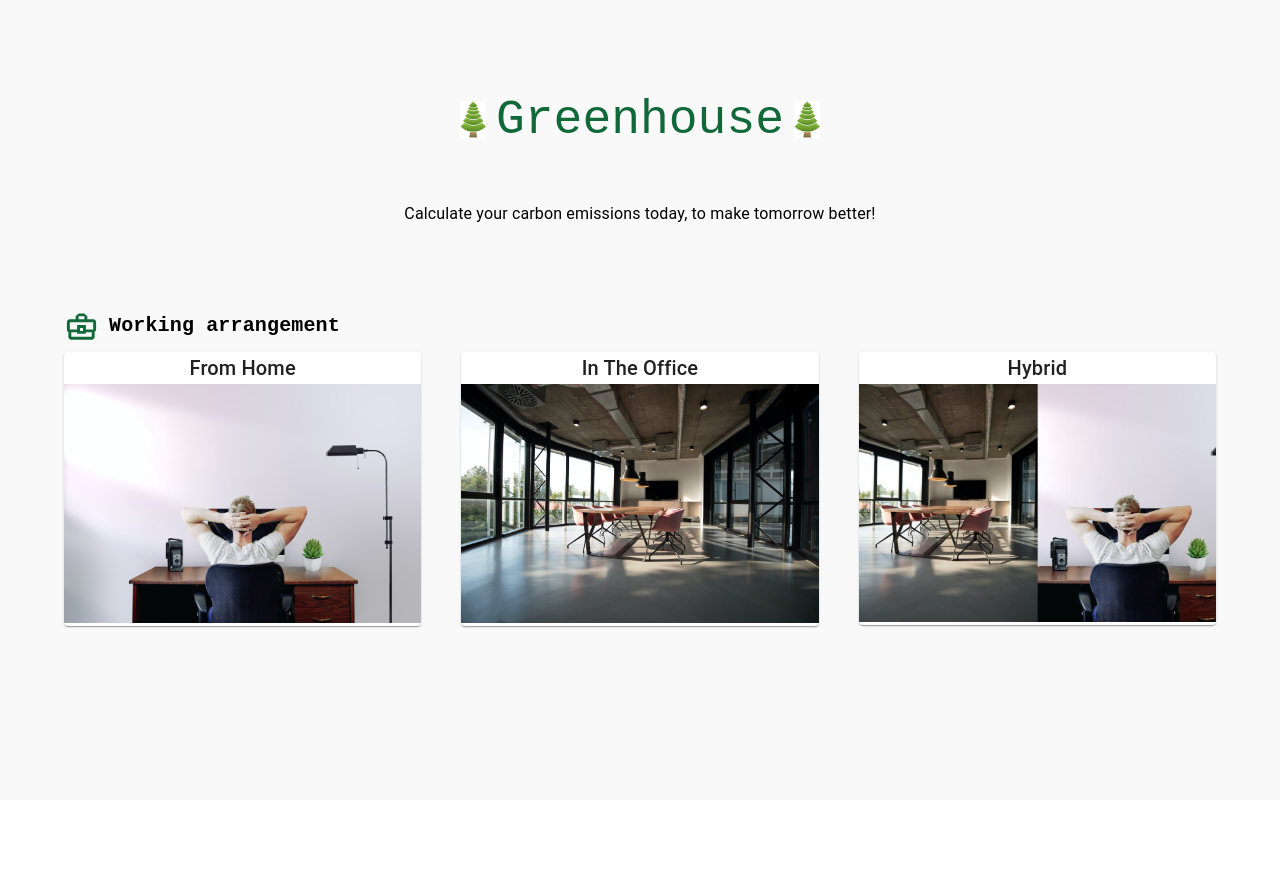
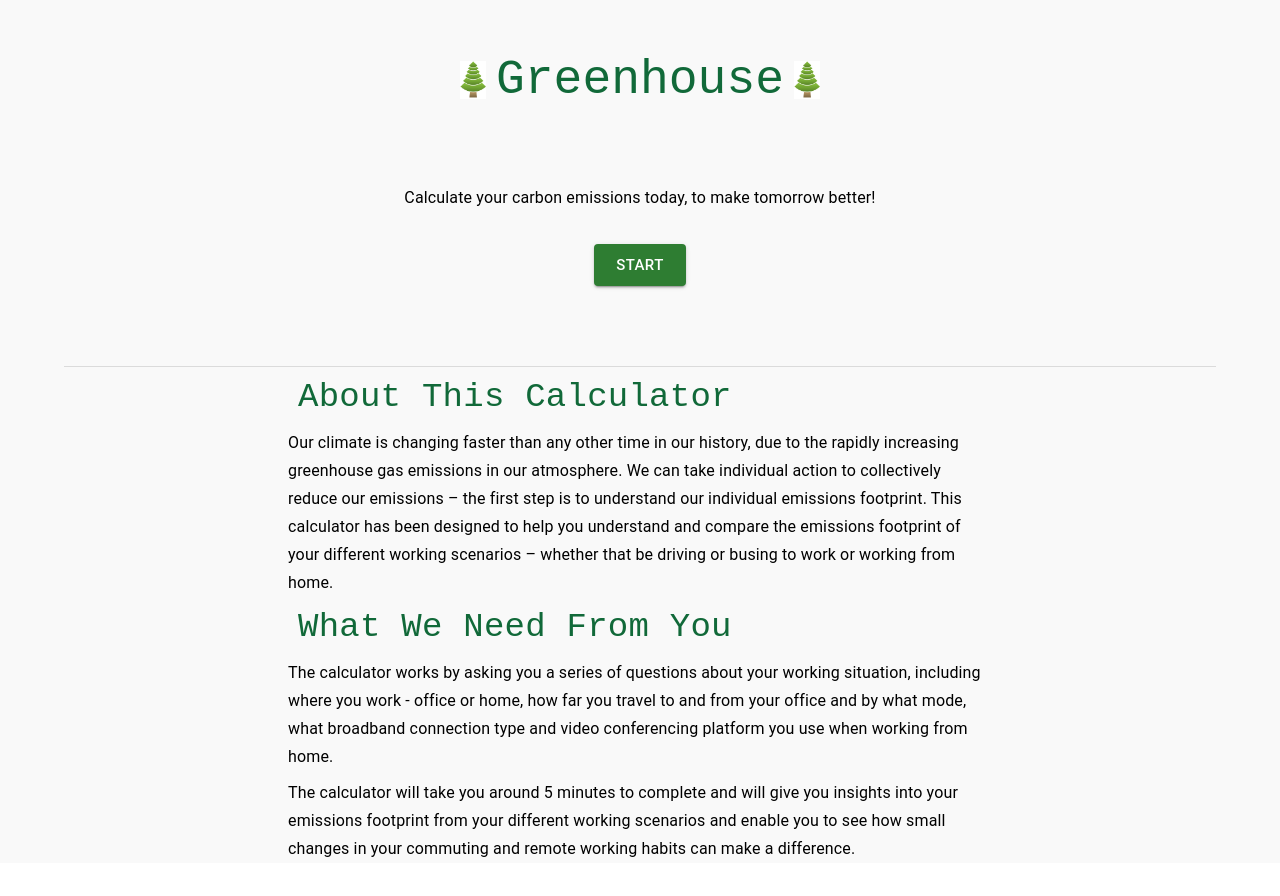
Before and after one commit to Cyclomaniac758/Imprint, a React (Create React App) app: page / in a window 1280 px wide. Shown: the top 896 px of the page. Before the commit the page ends 800 px from the top, so only its background shows below. Built offline with nearby package versions, Linux system fonts and the light colour scheme.

Commit message:
Implement new user flow for assumed hybrid work week. Need to implement state management and proper calculation.

```diff
--- a/src/App.js
+++ b/src/App.js
@@ -1,15 +1,17 @@
 import { BrowserRouter, Route, Routes } from 'react-router-dom';
 import FromHome from './pages/FromHome';
-import Home from './pages/Home';
+import Home2 from './pages/Home2';
 import InTheOffice from './pages/InTheOffice';
 import Hybrid from './pages/Hybrid';
 import Result from "./pages/Result";
+import Calculator from "./pages/Calculator";
 
 function App() {
   return (
     <BrowserRouter>
       <Routes>
-        <Route path='/' element={<Home/>}/>
+        <Route path='/' element={<Home2/>}/>
+        <Route path='/calculator' element={<Calculator/>}/>
         <Route path='/fromHome' element={<FromHome/>}/>
         <Route path='/inTheOffice' element={<InTheOffice/>}/>
         <Route path='/hybrid' element={<Hybrid/>}/>
--- a/src/fromOfficePages/OfficePage1.js
+++ b/src/fromOfficePages/OfficePage1.js
@@ -17,7 +17,7 @@ function OfficePage1(props) {
         <>
             <Box sx={{paddingTop: '40px', display: 'flex', flexDirection: 'row', alignItems: 'center', justifyContent: 'center'}}>
                 <CommuteIcon fontSize='large' sx={{color:'#116939'}}/>
-                <Typography variant='h6' sx={{ml: '10px'}}>Daily Commute Distance</Typography>
+                <Typography variant='h6' sx={{ml: '10px'}}>Enter Daily Commute Distance</Typography>
             </Box>
             <Box sx={{paddingTop: '30px',flexDirection: 'row', display: 'flex', justifyContent: 'center', alignItems: 'center'}}>
                 <Grid container sx={{width: '60%'}}>
--- /dev/null
+++ b/src/pages/Calculator.js
@@ -0,0 +1,82 @@
+import Logo from "../logo/Logo";
+import './pages.css';
+import {Container} from "@mui/system";
+import {Button} from "@mui/material";
+import React, {useState} from "react";
+import {useNavigate} from "react-router-dom";
+import WeekBreakdown from "./WeekBreakdown";
+import InTheOffice from "./InTheOffice";
+import FromHome from "./FromHome";
+
+const commuteFactors = {
+    'Car-Petrol': 0.265,
+    'Car-Diesel': 0.270,
+    'Car-Electric': 0.026,
+    'Car-Diesel Hybrid': 0.242,
+    'Car-Petrol Hybrid': 0.201,
+    'Bus': 0.155,
+    'Motorcycle <60cc': 0.066,
+    'Motorcycle >60cc': 0.131,
+    'Rail': 0.019,
+    'Taxi': 0.225,
+    'Walking/Biking': 0
+}
+
+function Calculator() {
+    const navigate = useNavigate();
+    const [page, setPage] = useState(1);
+
+    const [daysFromOffice, setDaysFromOffice] = useState(0);
+    const [daysFromHome, setDaysFromHome] = useState(0);
+    const [officeComplete, setOfficeComplete] = useState(false);
+    const [homeComplete, setHomeComplete] = useState(false);
+
+    const [distance, setDistance] = useState(0);
+    const [vehicles, setVehicles] = useState([]);
+    const [vehicleDays, setVehicleDays] = useState({});
+
+    const [hours, setHours] = useState(0);
+    const [camera, setCamera] = useState(true);
+    const [connection, setConnection] = useState('');
+    const [zoom, setZoom] = useState(1);
+    const [heatingHours, setHeatingHours] = useState(0);
+    const [heating, setHeating] = useState(1);
+
+    function calculateResult() {
+        let total = 0;
+
+        for (let vehicle in vehicleDays) {
+            total += distance * commuteFactors[vehicle] * vehicleDays[vehicle];
+        }
+
+        total = total * 50;
+        navigate('/result', {state: {result: total.toFixed(3)}});
+    }
+
+    function buttonClick() {
+        if (page+1===6 && !officeComplete) {
+            setPage(page+1);
+            setOfficeComplete(true);
+        }
+        else if (page < 8) {
+            setPage(page+1);
+        } else {
+            calculateResult();
+        }
+    }
+
+    return (
+        <div className="page">
+            <header className="heading">
+                <Logo/>
+            </header>
+            <Container sx={{textAlign: "center", height: '100vh', justifyContent: 'center'}}>
+                {page < 3 && <WeekBreakdown page={page} setPage={setPage} daysFromOffice={daysFromOffice} daysFromHome={daysFromHome} setDaysFromOffice={setDaysFromOffice} setDaysFromHome={setDaysFromHome} setOfficeComplete={setOfficeComplete} setHomeComplete={setHomeComplete}/>}
+                {(page>2 && !officeComplete) && <InTheOffice page={page} setPage={setPage} setOfficeComplete={setOfficeComplete} calculateResult={calculateResult} homeComplete={homeComplete}/>}
+                {(officeComplete && page>2 && !homeComplete) && <FromHome page={page} setPage={setPage} calculateResult={calculateResult} officeComplete={officeComplete}/>}
+            </Container>
+        </div>
+    )
+}
+
+export default Calculator;
--- a/src/pages/FromHome.js
+++ b/src/pages/FromHome.js
@@ -17,9 +17,8 @@ const connectionFactors = {
     'HFC': .000004
 }
 
-function FromHome() {
+function FromHome(props) {
     const [hours, setHours] = useState(0);
-    const [page, setPage] = useState(1);
     const [camera, setCamera] = useState(true);
     const [connection, setConnection] = useState('');
     const [zoom, setZoom] = useState(1);
@@ -64,10 +63,15 @@ function FromHome() {
     }
 
     function buttonClick() {
-        if (page < 3) {
-            setPage(page+1);
+        if (props.page===5 && props.officeComplete) {
+            props.calculateResult();
+        }
+        else if (props.page < 8) {
+            props.setPage(props.page+1);
+            console.log(props.page);
+            console.log(props.officeComplete);
         } else {
-            calculateResult();
+            props.calculateResult();
         }
     }
 
@@ -76,20 +80,15 @@ function FromHome() {
     }
 
     return (
-        <div className="page">
-            <header className="heading">
-                <Logo/>
-            </header>
-            <Container sx={{textAlign: "center", height: '100vh', justifyContent: 'center'}}>
-                <Typography variant="subtitle2">
-                    Working From Home
-                </Typography>
-                <img className="image" src={home2} height='175px' width='auto' alt="logo"  />
-                {page === 1 && <Page1 updateHours={updateHours}/>}
-                {page === 2 && <Page2 setCamera={setCamera} camera={camera} setZoom={setZoom} connection={connection} setConnection={setConnection}/>}
-                {page === 3 && <Page3 setHeatingHours={setHeatingHours} setHeating={setHeating}/>}
-                <Button variant='contained' color='success' size='large' sx={{mt: '50px  '}} onClick={buttonClick}>{(page===3 && 'CALCULATE') || 'NEXT'}</Button>
-            </Container>
+        <div>
+            <Typography variant="subtitle2">
+                Working From Home
+            </Typography>
+            <img className="image" src={home2} height='175px' width='auto' alt="logo"  />
+            {(props.page === 6 || props.page === 3) && <Page1 updateHours={updateHours}/>}
+            {(props.page === 7 || props.page === 4)  && <Page2 setCamera={setCamera} camera={camera} setZoom={setZoom} connection={connection} setConnection={setConnection}/>}
+            {(props.page === 8 || props.page === 5) && <Page3 setHeatingHours={setHeatingHours} setHeating={setHeating}/>}
+            <Button variant='contained' color='success' size='large' sx={{mt: '50px  '}} onClick={buttonClick}>{(props.page===8 || props.officeComplete&&props.page===5) ? 'CALCULATE' : 'NEXT'}</Button>
         </div>
     )
 }
--- a/src/pages/Home.css
+++ b/src/pages/Home.css
@@ -1,11 +1,11 @@
 .App {
     text-align: center;
     background-color: #F9F9F9;
-    height: 100vh;
+    height: 100%;
   }
 
 .Home-header {
-    padding-top: 10vh;
+    padding-top: 5vh;
 }
 
 .optionsLabel {
@@ -14,3 +14,10 @@
     flex-direction: row;
     align-items: center;
 }
+
+.Helpertext {
+    margin-left: auto;
+    margin-right: auto;
+    width: 55vw;
+    text-align: left;
+}
--- /dev/null
+++ b/src/pages/Home2.js
@@ -0,0 +1,41 @@
+import './Home.css';
+import { Button, Divider, Typography } from '@mui/material';
+import { Container } from '@mui/system';
+import Logo from '../logo/Logo';
+import React from "react";
+import { Link } from 'react-router-dom'
+
+
+function Home2() {
+
+    function buttonClick() {
+
+    }
+
+    return (
+        <div className="App">
+            <Container >
+                <header className='Home-header'>
+                    <Logo/>
+                </header>
+                <div>
+                    <Typography variant='subtitle1' sx={{mt: '8vh', mb: '4vh'}}>Calculate your carbon emissions today, to make tomorrow better!</Typography>
+                    <Link to={'/calculator'} style={{ textDecoration: 'none' }}>
+                        <Button variant='contained' color='success' size='large' sx={{mb: '10vh'}} onClick={buttonClick}>START</Button>
+                    </Link>
+                </div>
+                <Divider/>
+                <div className='Helpertext'>
+                    <Typography variant='h4' sx={{alignSelf: 'left', m: '10px', color:'#116939', fontFamily: 'Monospace'}}>About This Calculator</Typography>
+                    <Typography variant='subtitle1'>Our climate is changing faster than any other time in our history, due to the rapidly increasing greenhouse gas emissions in our atmosphere. We can take individual action to collectively reduce our emissions – the first step is to understand our individual emissions footprint. This calculator has been designed to help you understand and compare the emissions footprint of your different working scenarios – whether that be driving or busing to work or working from home.</Typography>
+                    <Typography variant='h4' sx={{alignSelf: 'left', mt: '30vh', m: '10px', color:'#116939', fontFamily: 'Monospace'}}>What We Need From You</Typography>
+                    <Typography variant='subtitle1'>The calculator works by asking you a series of questions about your working situation, including where you work - office or home, how far you travel to and from your office and by what mode, what broadband connection type and video conferencing platform you use when working from home. </Typography>
+                    <Typography variant='subtitle1' sx={{mt: '1vh', mb: '10vh'}}>The calculator will take you around 5 minutes to complete and will give you insights into your emissions footprint from your different working scenarios and enable you to see how small changes in your commuting and remote working habits can make a difference. </Typography>
+                </div>
+            </Container>
+        </div>
+    )
+
+}
+
+export default Home2
--- a/src/pages/InTheOffice.js
+++ b/src/pages/InTheOffice.js
@@ -1,10 +1,7 @@
-import Logo from "../logo/Logo";
 import './pages.css';
-import {Container} from "@mui/system";
 import {Button, Typography} from "@mui/material";
 import office from "../images/office.jpg";
 import React, {useState} from "react";
-import {useNavigate} from "react-router-dom";
 import OfficePage1 from "../fromOfficePages/OfficePage1";
 import OfficePage2 from "../fromOfficePages/OfficePage2";
 import OfficePage3 from "../fromOfficePages/OfficePage3";
@@ -23,48 +20,33 @@ const commuteFactors = {
     'Walking/Biking': 0
 }
 
-function InTheOffice() {
-    const navigate = useNavigate();
-    const [page, setPage] = useState(1);
+function InTheOffice(props) {
     const [distance, setDistance] = useState(0);
     const [vehicles, setVehicles] = useState([]);
     const [vehicleDays, setVehicleDays] = useState({})
 
-    function calculateResult() {
-        let total = 0;
-
-        for (let vehicle in vehicleDays) {
-            total += distance * commuteFactors[vehicle] * vehicleDays[vehicle];
-        }
-
-        total = total * 50;
-
-        navigate('/result', {state: {result: total.toFixed(3)}});
-    }
-
     function buttonClick() {
-        if (page < 3) {
-            setPage(page+1);
+        console.log(props.homeComplete)
+        if (props.page===5 && props.homeComplete) {
+            props.calculateResult();
+        } else if (props.page===5 && !props.officeComplete) {
+            props.setOfficeComplete(true);
+            props.setPage(props.page+1);
         } else {
-            calculateResult();
+            props.setPage(props.page+1);
         }
     }
 
     return (
-        <div className="page">
-            <header className="heading">
-                <Logo/>
-            </header>
-            <Container sx={{textAlign: "center", height: '100vh', justifyContent: 'center'}}>
-                <Typography variant="subtitle2">
-                    Working In The Office
-                </Typography>
-                <img className="image" src={office} height='175px' width='auto' alt="logo"/>
-                {page === 1 && <OfficePage1 setDistance={setDistance}/>}
-                {page === 2 && <OfficePage2 vehicles={vehicles} setVehicles={setVehicles}/>}
-                {page === 3 && <OfficePage3 vehicles={vehicles} setVehicles={setVehicles} vehicleDays={vehicleDays} setVehicleDays={setVehicleDays}/>}
-                <Button variant='contained' color='success' size='large' sx={{mt: '50px  '}} onClick={buttonClick}>{(page===3 && 'CALCULATE') || 'NEXT'}</Button>
-            </Container>
+        <div>
+            <Typography variant="subtitle2">
+                Working In The Office
+            </Typography>
+            <img className="image" src={office} height='175px' width='auto' alt="logo"/>
+            {props.page === 3 && <OfficePage1 setDistance={setDistance}/>}
+            {props.page === 4 && <OfficePage2 vehicles={vehicles} setVehicles={setVehicles}/>}
+            {props.page === 5 && <OfficePage3 vehicles={vehicles} setVehicles={setVehicles} vehicleDays={vehicleDays} setVehicleDays={setVehicleDays}/>}
+            <Button variant='contained' color='success' size='large' sx={{mt: '50px  '}} onClick={buttonClick}>{(props.homeComplete&&props.page===5) ? 'CALCULATE' : 'NEXT'}</Button>
         </div>
     )
 }
--- /dev/null
+++ b/src/pages/WeekBreakdown.js
@@ -0,0 +1,92 @@
+import { Slider, Typography } from "@mui/material";
+import { Container } from "@mui/system";
+import './pages.css';
+import home2 from '../images/home2.jpg';
+import office from '../images/office.jpg'
+import TextField from "@mui/material/TextField";
+import InputAdornment from "@mui/material/InputAdornment";
+import {Button} from "@mui/material";
+
+import React from "react";
+
+function WeekBreakdown(props) {
+
+    function updateDaysFromOFfice(event) {
+        props.setDaysFromOffice(event.target.value);
+        console.log(event.target.value)
+    }
+
+    function updateDaysFromHome(event) {
+        props.setDaysFromHome(event.target.value);
+    }
+
+    const marks = [
+        {
+            value: 0,
+            label: '0 days'
+        },
+        {
+            value: 1,
+            label: '1'
+        },
+        {
+            value: 2,
+            label: '2'
+        },
+        {
+            value: 3,
+            label: '3'
+        },
+        {
+            value: 4,
+            label: '4'
+        },
+        {
+            value: 5,
+            label: '5'
+        },
+        {
+            value: 6,
+            label: '6'
+        },
+        {
+            value: 7,
+            label: '7 days'
+        }
+    ];
+
+    function buttonClick() {
+        if (props.daysFromOffice===0) {
+            props.setOfficeComplete(true);
+        }
+        if (props.daysFromHome===0 && props.page>1) {
+            props.setHomeComplete(true);
+        }
+        props.setPage(props.page+1);
+    }
+
+    return (
+        <div>
+            <Container sx={{textAlign: "center", justifyContent: 'center'}}>
+                <Typography variant="h6" sx={{m: '4vh'}}>
+                    What Does Your Average Week Look Like?
+                </Typography>
+                <Container sx={{width: '300px', height: '185'}}>
+                    <Typography variant="subtitle2" sx={{textAlign: 'left'}}>
+                    {props.page===1 ? 'working from the office' : 'working from home'}
+                    </Typography>
+                    <img className="image" src={props.page===1 ? office : home2} height='175px' width='auto' alt="logo"  />
+                </Container>
+                <Typography variant="subtitle1" sx={{mt: '3vh'}}>
+                    {props.page===1 ? 'Select number of days working in the office' : 'Select number of days working from home'}
+                </Typography>
+                <Container sx={{width: '50%', mt: '3vh'}}>
+                    <Slider defaultValue={0} min={0} max={7} marks={marks} step={1} onChange={props.page===1 ? updateDaysFromOFfice : updateDaysFromHome}/>
+                </Container>
+                <Button variant='contained' color='success' size='large' sx={{mt: '50px  '}} onClick={buttonClick}>{((props.page===8 || props.officeComplete&&props.page===5) && 'CALCULATE') || 'NEXT'}</Button>
+            </Container>
+        </div>
+    )
+}
+
+export default WeekBreakdown;
```
